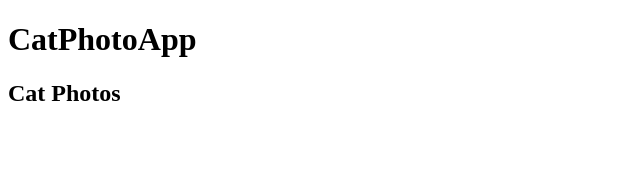
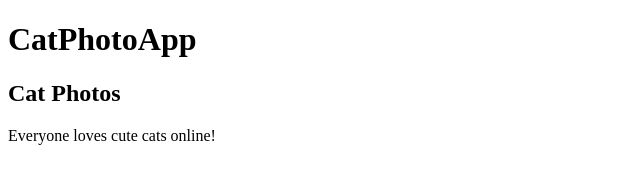
Before and after one commit to DmtriBogdanov/freeCodeCamp_catPhotoApp, a plain HTML site: page index.html in a window 1280 px wide. Shown: the whole page, without its empty margins (0-640 px from the left). Drawn offline with Linux system fonts and the light colour scheme.

Commit message:
Added p element with text Everyone loves cute cats online!

```diff
--- a/index.html
+++ b/index.html
@@ -15,5 +15,6 @@
 <body>
   <h1>CatPhotoApp</h1>
   <h2>Cat Photos</h2>
+  <p>Everyone loves cute cats online!</p>
 </body>
 </html>
```
